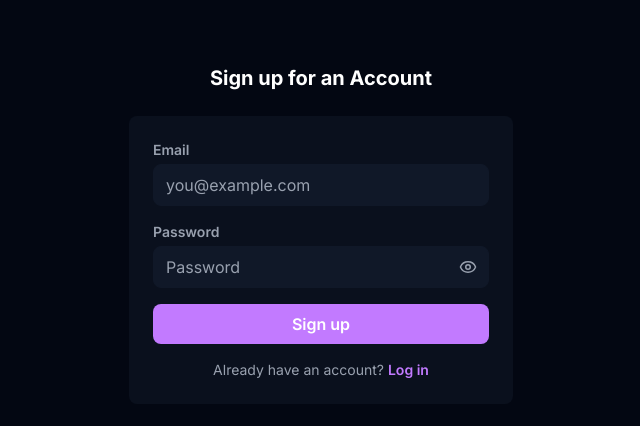
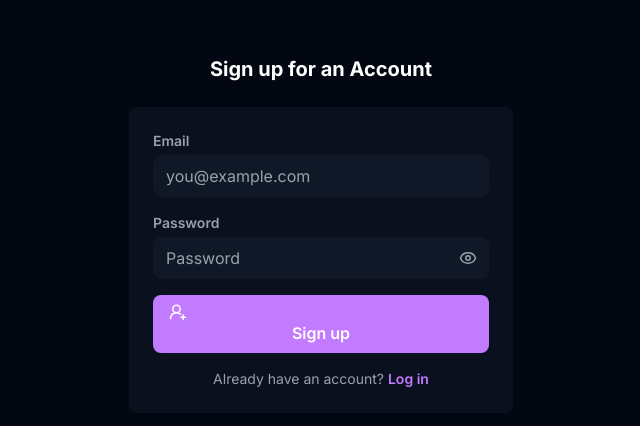
Before and after one commit to tsheporamantso/pocket_heists, a Next.js app: page /signup in a window 1280 px wide. Shown: the part 154-580 px from the top of the page, without its empty margins (319-959 px from the left). Built offline with nearby package versions, Linux system fonts and the light colour scheme; no server answers.

Commit message:
🖌 style: add sticky footer layout and button icons
Stretch the body to full height as a flex column so the footer sits at
the bottom of short pages, and add lucide icons to the auth and Create
Heist buttons for stronger visual affordance.

```diff
--- a/app/(dashboard)/layout.tsx
+++ b/app/(dashboard)/layout.tsx
@@ -13,8 +13,10 @@ export default function HeistsLayout({
   return (
     <RouteGuard require="authenticated">
       <Navbar />
-      <main>{children}</main>
-      <Footer />
+      <main className="flex-1">
+        {children}
+        <Footer />
+      </main>
     </RouteGuard>
   )
 }
--- a/app/(public)/layout.tsx
+++ b/app/(public)/layout.tsx
@@ -7,10 +7,10 @@ export default function RootLayout({
 }>) {
   return (
     <>
-      <main className="public">
+      <main className="public flex-1">
         {children}
+        <Footer />
       </main>
-      <Footer />
     </>
   )
 }
--- a/app/layout.tsx
+++ b/app/layout.tsx
@@ -16,7 +16,7 @@ export default function RootLayout({
 }>) {
   return (
     <html lang="en">
-      <body>
+      <body className="flex flex-col min-h-screen">
         <UserProvider>{children}</UserProvider>
       </body>
     </html>
--- a/components/AuthForm/AuthForm.tsx
+++ b/components/AuthForm/AuthForm.tsx
@@ -2,7 +2,7 @@
 
 import { useState } from "react"
 import { useRouter } from "next/navigation"
-import { Eye, EyeOff } from "lucide-react"
+import { Eye, EyeOff, UserRoundPlus, Key } from "lucide-react"
 import Link from "next/link"
 import {
   createUserWithEmailAndPassword,
@@ -158,13 +158,23 @@ export default function AuthForm({ mode }: AuthFormProps) {
       )}
 
       <button type="submit" className="btn" disabled={isSubmitting}>
-        {isSubmitting
-          ? isLogin
-            ? "Logging in…"
-            : "Signing up…"
-          : isLogin
-            ? "Login"
-            : "Sign up"}
+        {isSubmitting ? (
+          isLogin ? (
+            "Logging in…"
+          ) : (
+            "Signing up…"
+          )
+        ) : isLogin ? (
+          <>
+            <Key size={18} />
+            Login
+          </>
+        ) : (
+          <>
+            <UserRoundPlus size={18} />
+            Sign up
+          </>
+        )}
       </button>
 
       <p className={styles.switch}>
--- a/components/Navbar/Navbar.tsx
+++ b/components/Navbar/Navbar.tsx
@@ -1,7 +1,7 @@
 "use client";
 
 import { useState } from "react";
-import { Clock8, LogOut, Plus } from "lucide-react";
+import { Clock8, LogOut, PenLine } from "lucide-react";
 import Link from "next/link";
 import { signOut } from "firebase/auth";
 import { useUser } from "@/components/UserProvider";
@@ -65,7 +65,7 @@ export default function Navbar() {
           <li>
             <Link href="/heists/create" className="btn">
               <span className="inline-flex items-center gap-1.5">
-                <Plus size={16} aria-hidden />
+                <PenLine size={16} aria-hidden />
                 Create Heist
               </span>
             </Link>
```
